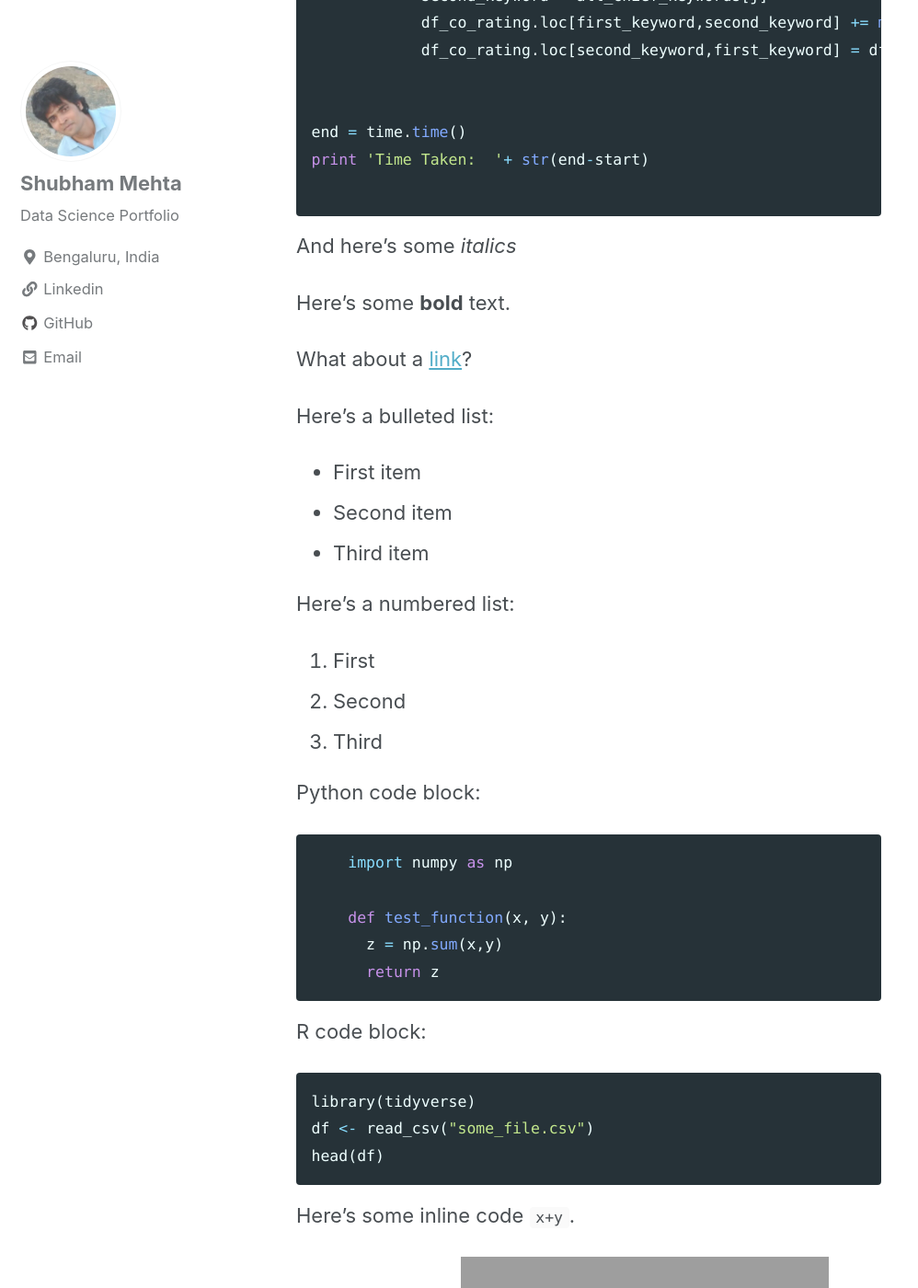
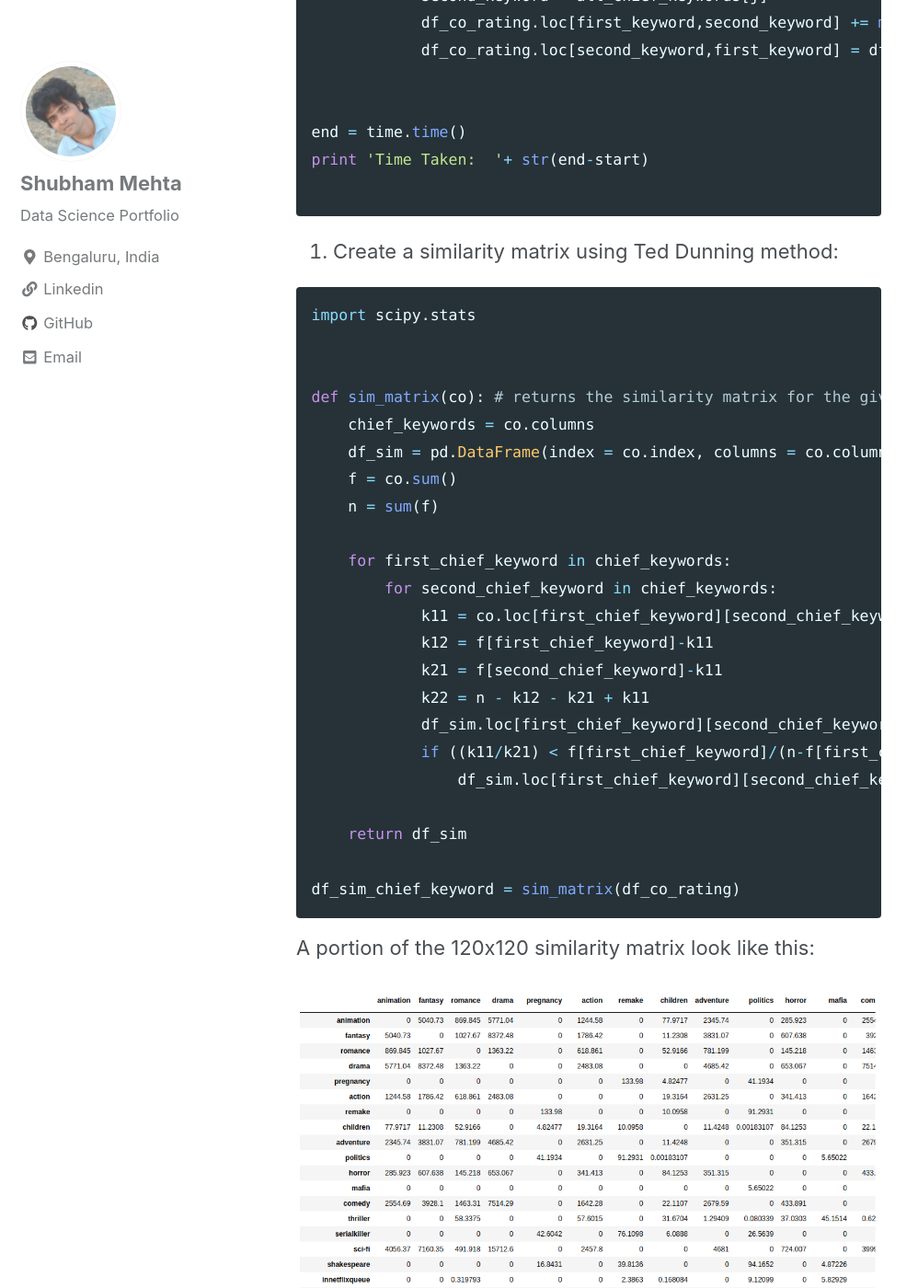
Before and after one commit to shubhambmehta/shubhambmehta.github.io, a Jekyll site: the page built from _posts/2018-10-06-moodvarietyreco.md, in a window 1280 px wide and 1400 px high, scrolled down 6770 px. Shown: the whole window at 92% size, without its empty margins (0-998 px from the left). Built offline with Jekyll 4.4.1, drawn with Linux system fonts in a browser that asks for light colours; nearby versions of some CDN libraries; formulas are drawn with MathJax 3.

Commit message:
Update 2018-10-06-moodvarietyreco.md

````diff
--- a/_posts/2018-10-06-moodvarietyreco.md
+++ b/_posts/2018-10-06-moodvarietyreco.md
@@ -144,6 +144,38 @@ print 'Time Taken:  '+ str(end-start)
 
 ```
 
+3. Create a similarity matrix using Ted Dunning method:
+
+```python
+import scipy.stats
+
+
+def sim_matrix(co): # returns the similarity matrix for the given co-occurence matrix
+    chief_keywords = co.columns
+    df_sim = pd.DataFrame(index = co.index, columns = co.columns)
+    f = co.sum()
+    n = sum(f)
+
+    for first_chief_keyword in chief_keywords:
+        for second_chief_keyword in chief_keywords:
+            k11 = co.loc[first_chief_keyword][second_chief_keyword]
+            k12 = f[first_chief_keyword]-k11
+            k21 = f[second_chief_keyword]-k11
+            k22 = n - k12 - k21 + k11
+            df_sim.loc[first_chief_keyword][second_chief_keyword], p, dof, expctd= scipy.stats.chi2_contingency([[k11,k12],[k21,k22]], lambda_="log-likelihood")
+            if ((k11/k21) < f[first_chief_keyword]/(n-f[first_chief_keyword])):
+                df_sim.loc[first_chief_keyword][second_chief_keyword] = 0
+
+    return df_sim
+
+df_sim_chief_keyword = sim_matrix(df_co_rating)
+```
+
+A portion of the 120x120 similarity matrix look like this:
+
+<img src="{{ site.url }}{{ site.baseurl }}/images/moodvarietyreco/movies6.png" alt="movie_lens_small">
+
+
 And here's some *italics*
 
 Here's some **bold** text.
````
